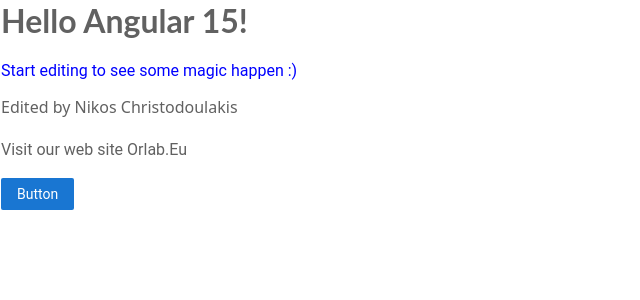
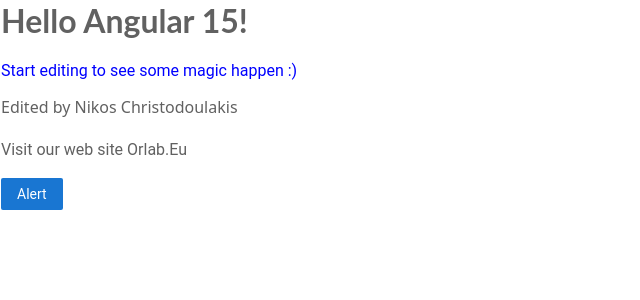
Before and after one commit to nchristodoulakis2/angular-ivy-p3qqwi, an Angular app: page / in a window 1280 px wide. Shown: the top 300 px of the page, without its empty margins (0-640 px from the left). Built offline with nearby package versions, Linux system fonts and the light colour scheme.

Commit message:
3 files modified

```diff
--- a/src/app/app.component.html
+++ b/src/app/app.component.html
@@ -6,4 +6,4 @@
 <h1></h1>
 <a href="http://www.orlab.eu">Visit our web site Orlab.Eu</a>
 <br /><br />
-<button type="button">Button</button>
+<button type="button" (click)="share()">Alert</button>
--- a/src/app/app.component.ts
+++ b/src/app/app.component.ts
@@ -3,8 +3,12 @@
 @Component({
   selector: 'my-app',
   templateUrl: './app.component.html',
-  styleUrls: [ './app.component.css' ]
+  styleUrls: ['./app.component.css'],
 })
-export class AppComponent  {
+export class AppComponent {
   name = 'Angular ' + VERSION.major;
+
+  share() {
+    window.alert('The product has been shared!');
+  }
 }
--- a/src/app/hello.component.ts
+++ b/src/app/hello.component.ts
@@ -3,8 +3,10 @@
 @Component({
   selector: 'hello',
   template: `<h1>Hello {{name}}!</h1>`,
-  styles: [`h1 { font-family: Lato; }`]
+  styles: [`h1 { font-family: Lato; }`],
 })
-export class HelloComponent  {
+export class HelloComponent {
   @Input() name: string;
+
+
 }
```
